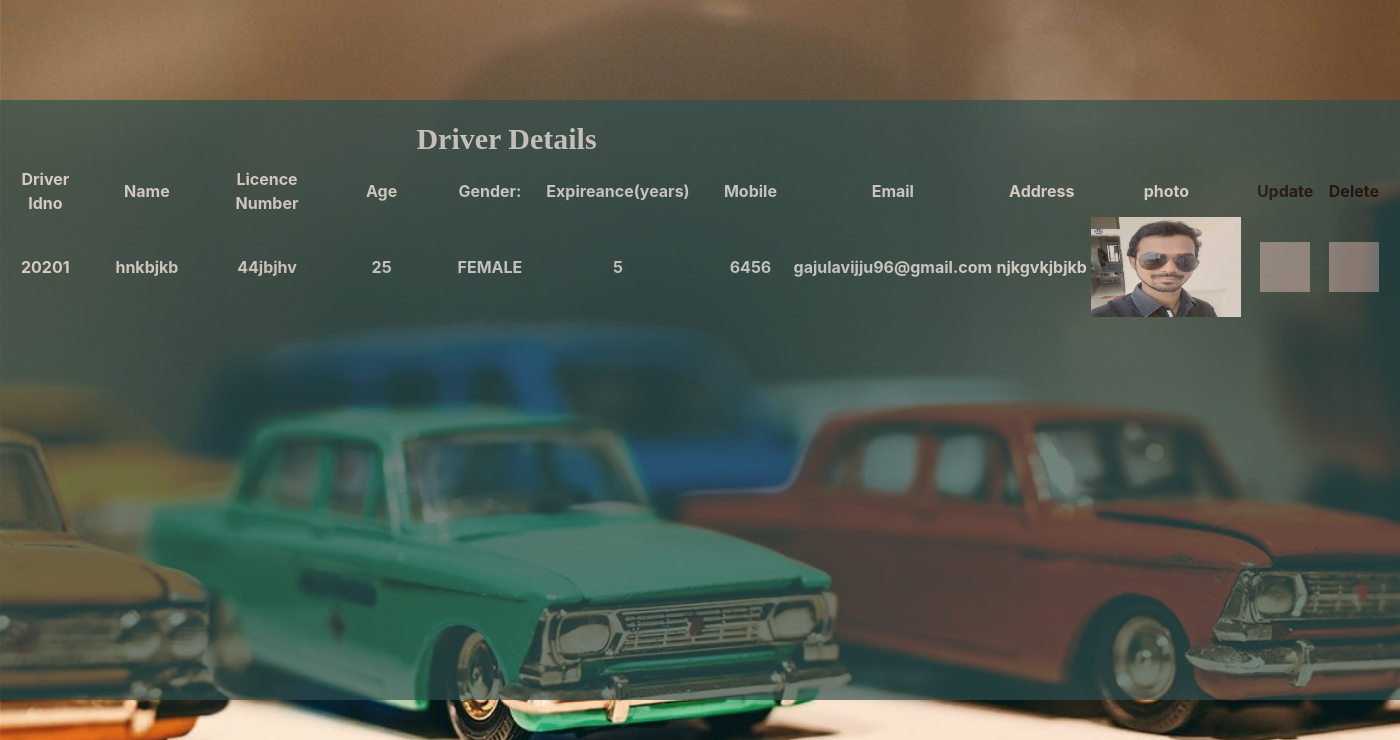
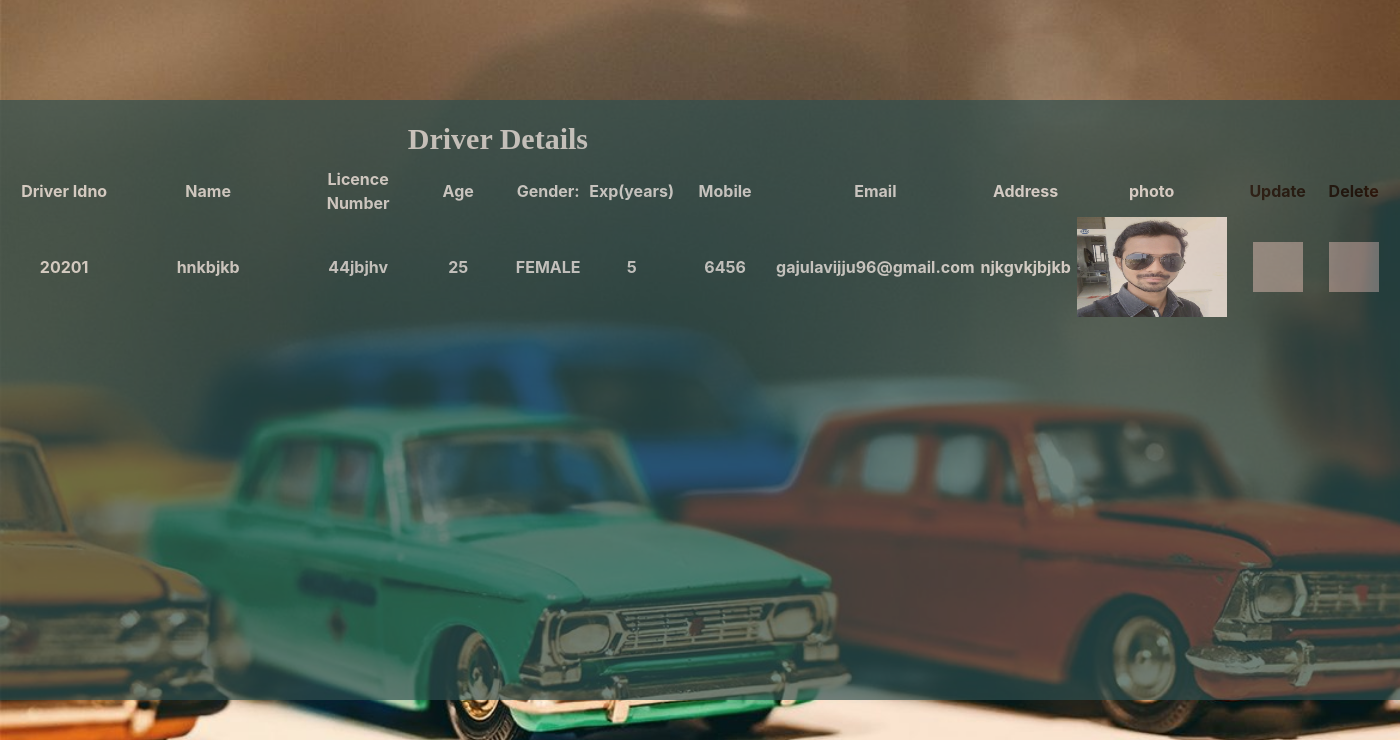
Before and after one commit to Vijay243/Car_Project, a Django app: page /drivers_view/ in a window 1400 px wide. Shown: the part 101-841 px from the top of the page. Run offline with Django 3.2, Linux system fonts and the light colour scheme; data comes from the database, SQL or seed files in the repository; lists and menus that the app fills with data are empty; some libraries are stand-ins or nearby versions; grey boxes are pictures that could not be loaded.

Commit message:
last commit

```diff
--- a/templates/drivers_view.html
+++ b/templates/drivers_view.html
@@ -13,9 +13,9 @@
             <th>Driver Idno</th>
             <th width="200">Name</th>
             <th width="100">Licence Number</th>
-            <th width="200">Age</th>
+            <th width="100">Age</th>
             <th width="80">Gender:</th>
-            <th width="200">Expireance(years)</th>
+            <th width="75">Exp(years)</th>
             <th width="100">Mobile</th>
             <th width="100">Email</th>
             <th width="100">Address</th>
@@ -28,9 +28,9 @@
             <th>{{x.d_id}}</th>
             <th width="200">{{x.d_name}}</th>
             <th width="100">{{ x.d_licence }}</th>
-            <th width="200">{{x.d_age}}</th>
+            <th width="100">{{x.d_age}}</th>
             <th width="80">{{ x.d_gender }}</th>
-            <th width="200">{{x.d_expireance}}</th>
+            <th width="75">{{x.d_expireance}}</th>
             <th width="100">{{x.d_mobile}}</th>
             <th width="100">{{x.d_email}}</th>
             <th width="100">{{x.d_address}}</th>
```
